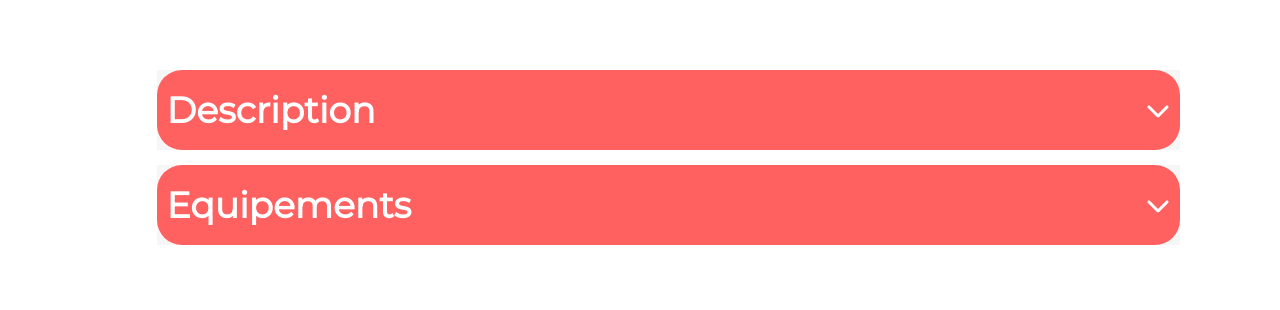
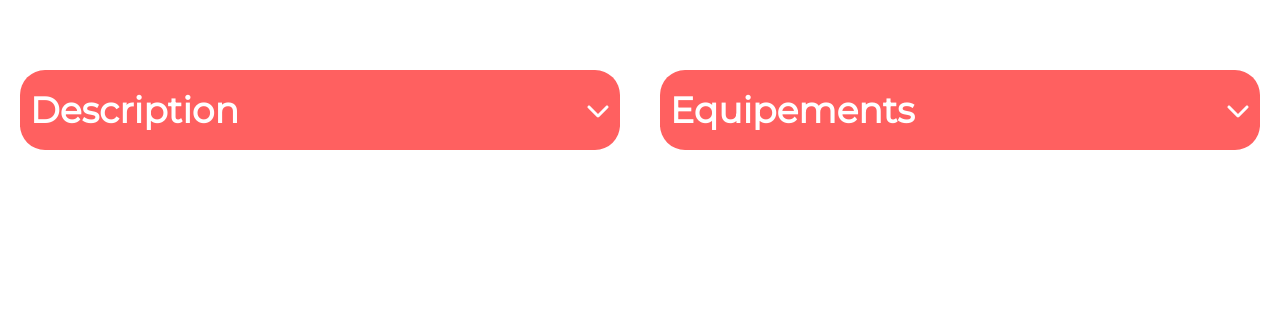
Before and after one commit to Osmolite/Projet_7_Kasa, a React (Create React App) app: page /logement/0979876d in a window 1280 px wide. Shown: the part 636-946 px from the top of the page. Built offline with nearby package versions, Linux system fonts and the light colour scheme.

Commit message:
finition component collapse

```diff
--- a/public/index.html
+++ b/public/index.html
@@ -29,7 +29,7 @@
     <link href="https://fonts.googleapis.com/css2?family=Montserrat&display=swap" rel="stylesheet">
     <title>React App</title>
   </head>
-  <body>
+  <body style="margin:0px;">
     <noscript>You need to enable JavaScript to run this app.</noscript>
     <div id="root"></div>
     <!--
--- a/src/App.jsx
+++ b/src/App.jsx
@@ -1,5 +1,6 @@
 import React from 'react';
 import {Routes, Route} from 'react-router-dom'
+import { BrowserRouter } from 'react-router-dom';
 import Home from './pages/Home/index'
 import Logement from './pages/Logement/index'
 import About from './pages/About/index'
@@ -12,12 +13,14 @@ library.add(fas)
 
 function App () {
     return (
+        <BrowserRouter>
         <Routes>
             <Route path="/" element={<Home />}/>
             <Route path="/logement/:id" element={<Logement />}/>
             <Route path="/About" element={<About />}/>
             <Route path="*" element={<ErrorPage />}/>
         </Routes>
+        </BrowserRouter>
     )
 }
 export default App;
--- a/src/components/Cards/index.jsx
+++ b/src/components/Cards/index.jsx
@@ -15,7 +15,8 @@ const CardsStyle = styled.span`
     align-items: center;
     background-color: #F6F6F6;
     width: 80%;
-    margin-inline: 17%;
+    margin-left: auto;
+    margin-right:auto;
     border-radius: 25px;
     max-width: 1240px;
     .Card{
--- a/src/components/Collapse/index.jsx
+++ b/src/components/Collapse/index.jsx
@@ -8,21 +8,27 @@ import { useState } from 'react'
 //https://codepen.io/diabloo/pen/bGdVgbP
 
 const CollapseStyle = styled.span`
-    display:flex;
+  .accordionV {
+    display: flex;
+    flex-direction: column;
     justify-content: center;
-    align-items:center;
-    margin-block:200px;
-
-    .accordion{
-        width:1023px;
+    align-items: center;
+    margin-block: 200px;
   }
-
-    .item{
-        background-color: #F6F6F6;
+  .accordionH {
+    display: flex;
+    justify-content: space-between;
+    margin-block: 200px;
+  }
+  .itemV {
+    width: 1023px;
     margin-bottom: 15px;
   }
-
-    .title{
+  .itemH {
+    width: 600px;
+    margin-bottom: 15px;
+  }
+  .title {
     font-weight: medium;
     font-size: 24px;
     font-family: Montserrat;
@@ -30,38 +36,39 @@ const CollapseStyle = styled.span`
     justify-content: space-between;
     align-items: center;
     cursor: pointer;
-        background-color: #FF6060;
+    background-color: #ff6060;
     border-radius: 25px;
     height: 80px;
     padding-inline: 10px;
-        color: #FFFFFF;
+    color: #ffffff;
   }
   .content {
     font-size: 24px;
     font-family: Montserrat;
-        color: #FF6060;
-        max-height:0;
-        overflow:hidden;
-        transition: all 0.5s cubic-bezier(0,1,0,1);
+    color: #ff6060;
+    max-height: 0;
+    overflow: hidden;
+    transition: all 0.5s cubic-bezier(0, 1, 0, 1);
   }
-    .content.show{
+  .content.show {
+    background-color: #f6f6f6;
     padding-top: 25px;
     font-size: 24px;
     font-family: Montserrat;
-        color: #FF6060;
+    color: #ff6060;
     height: auto;
     max-height: 9999px;
-        transition: all 0.5s cubic-bezier(1,0,1,0);
-
+    transition: all 0.5s cubic-bezier(1, 0, 1, 0);
+    white-space: pre-line;
   }
 `
 //Couleurs : FF6060 FFFFFF F6F6F6 000000
 //Police : Montserrat regular, medium
 
-function Collapse ({data}) {
+function Collapse({ data, verticale }) {
   const [selected, setSelected] = useState(null)
-   const toggle = (i)=>{
-    if (selected === i){
+  const toggle = (i) => {
+    if (selected === i) {
       return setSelected(null)
     }
 
@@ -69,18 +76,26 @@ function Collapse ({data}) {
   }
   return (
     <CollapseStyle>
-        <div className='accordion'>
-            {data.map((item,i)=>(
-            <div className='item'>
-                <div className='title' onClick={()=> toggle(i)}>
+      <div className={verticale ? 'accordionV' : 'accordionH'}>
+        {data.map((item, i) => (
+          <div className={verticale ? 'itemV' : 'itemH'} key={i}>
+            <div className="title" onClick={() => toggle(i)}>
               <h2>{item.title}</h2>
-                    <span>{selected === i ? <FontAwesomeIcon icon="fa-solid fa-angle-up" /> :<FontAwesomeIcon icon="fa-solid fa-chevron-down" /> }</span>
+              <span>
+                {selected === i ? (
+                  <FontAwesomeIcon icon="fa-solid fa-angle-up" />
+                ) : (
+                  <FontAwesomeIcon icon="fa-solid fa-chevron-down" />
+                )}
+              </span>
             </div>
-                <div className={selected === i ? 'content show':'content'}>{item.content}</div>
+            <div className={selected === i ? 'content show' : 'content'}>
+              {item.content}
+            </div>
           </div>
         ))}
       </div>
     </CollapseStyle>
   )
 }
-export default Collapse;
+export default Collapse
--- a/src/components/Presentation/index.jsx
+++ b/src/components/Presentation/index.jsx
@@ -1,38 +1,31 @@
 import styled from 'styled-components'
-import Info from '../logement_information';
+import Info from '../logement_information'
 import logements from '../../datas/logements.json'
-import { useParams } from "react-router-dom";
+import { useParams } from 'react-router-dom'
 //import image from './image.png'
 //import logements from './data/logements.json'
 //Contient Slideshow, Tag ainsi que le titre, la localisation du logement et Owner dans la page Product
 
 const PresentationStyle = styled.span`
-    font-size: 22px;
+  font-size: 22px;
 `
 //Couleurs : FF6060 FFFFFF F6F6F6 000000
 //Police : Montserrat regular, medium
 
 //Utilisation de la méthode map pour connecter le fichier json
- function Presentation () {
-    let {id} = useParams();
-    console.log(id)
-   const found = logements.find((element)=>(element.id === id));
-   const logementCourant = [found];
-   console.log(logementCourant)
-    return (
-        <ul>
-            {logementCourant.map(({ title, location, description, host, tags, rating, equipments}) =>
-							<Info
-								title={title}
-								location={location}
-                                description={description}
-                                host={host}
-                                tags={tags}
-                                rating={rating}
-                                equipments={equipments}>
-                            </Info>
-            )}
-        </ul>
-    )
+function Presentation() {
+  let { id } = useParams()
+  const logementCourant = logements.find((element) => element.id === id)
+  return (
+    <Info
+      title={logementCourant.title}
+      location={logementCourant.location}
+      description={logementCourant.description}
+      host={logementCourant.host}
+      tags={logementCourant.tags}
+      rating={logementCourant.rating}
+      equipments={logementCourant.equipments.join("\n")}
+    ></Info>
+  )
 }
-export default Presentation;
+export default Presentation
--- a/src/components/logement_information/index.jsx
+++ b/src/components/logement_information/index.jsx
@@ -23,10 +23,6 @@ const InfoStyle = styled.span `
     }
     img{
         border-radius: 100%;
-    }
-    .collapse {
-        display:flex;
-        flex-direction:row;
     }
     .tags{
         display:flex;
@@ -57,6 +53,7 @@ function Info ({ title, location, description, host, tags, rating, equipments })
             content: `${equipments}`,
         }
       ]
+      console.log(infoCollapse)
       console.log(tags)
       const rows = [];
         for (let i = 0; i < 5; i++) {
@@ -74,8 +71,8 @@ function Info ({ title, location, description, host, tags, rating, equipments })
         <h1>{title}</h1>
         <h3>{location}</h3>
         <div className="tags">
-        {tags.map((tag)=>(
-            <p className="tag">{tag}</p>
+        {tags.map((tag,i)=>(
+            <p className="tag" key={i}>{tag}</p>
             ))}
         </div>
         </div>
@@ -85,13 +82,13 @@ function Info ({ title, location, description, host, tags, rating, equipments })
             <img src={host.picture} alt='Propriétaire du logement'></img>
             </div>
             <div className="rating">
-            {rows.map((row)=>(
-                <div>{row}</div>
+            {rows.map((row,i)=>(
+                <div key={i}>{row}</div>
                 ))}
             </div>
             </div>
             </div>
-            <Collapse data = {infoCollapse} className='collapse'/>
+            <Collapse data = {infoCollapse} verticale = {false} />
         </InfoStyle>
     )
 }
--- a/src/index.js
+++ b/src/index.js
@@ -1,17 +1,17 @@
-import React from 'react';
-import ReactDOM from 'react-dom';
-import App from './App';
-import { BrowserRouter } from 'react-router-dom';
-import reportWebVitals from './reportWebVitals';
+import React from "react";
+import { createRoot } from "react-dom/client";
+import App from "./App";
 
-ReactDOM.render(
-  <BrowserRouter>
+const rootElement = document.getElementById("root");
+//id is given as app
+
+const root = createRoot(rootElement);
+root.render(
+  <React.StrictMode>
     <App />
-  </BrowserRouter>,
-  document.getElementById('root')
+  </React.StrictMode>
 );
 
 // If you want to start measuring performance in your app, pass a function
 // to log results (for example: reportWebVitals(console.log))
 // or send to an analytics endpoint. Learn more: https://bit.ly/CRA-vitals
-reportWebVitals();
--- a/src/pages/About/index.jsx
+++ b/src/pages/About/index.jsx
@@ -10,7 +10,7 @@ function About() {
       <GlobalFonts/>
       <Header/>
       <Banner/>
-      <Collapse data={infoPageAbout}/>
+      <Collapse data={infoPageAbout} verticale={true}/>
       <Footer/>
     </div>
   );
--- a/src/pages/Logement/index.jsx
+++ b/src/pages/Logement/index.jsx
@@ -3,6 +3,7 @@ import GlobalFonts from '../../fonts/fonts';
 import Header from '../../components/Header/index.jsx'
 import { useParams } from 'react-router';
 import Presentation from '../../components/Presentation';
+import Footer from '../../components/Footer';
 
 // const containerStyles = {
 //   width: "500px",
@@ -17,6 +18,7 @@ function Logement() {
       <GlobalFonts/>
       <Header/>
       <Presentation/>
+      <Footer/>
       {/* <div style={containerStyles}>
       <Slideshow _id={id}/>
       </div> */}
```
Lines whose indentation alone changed are shown as unchanged.
